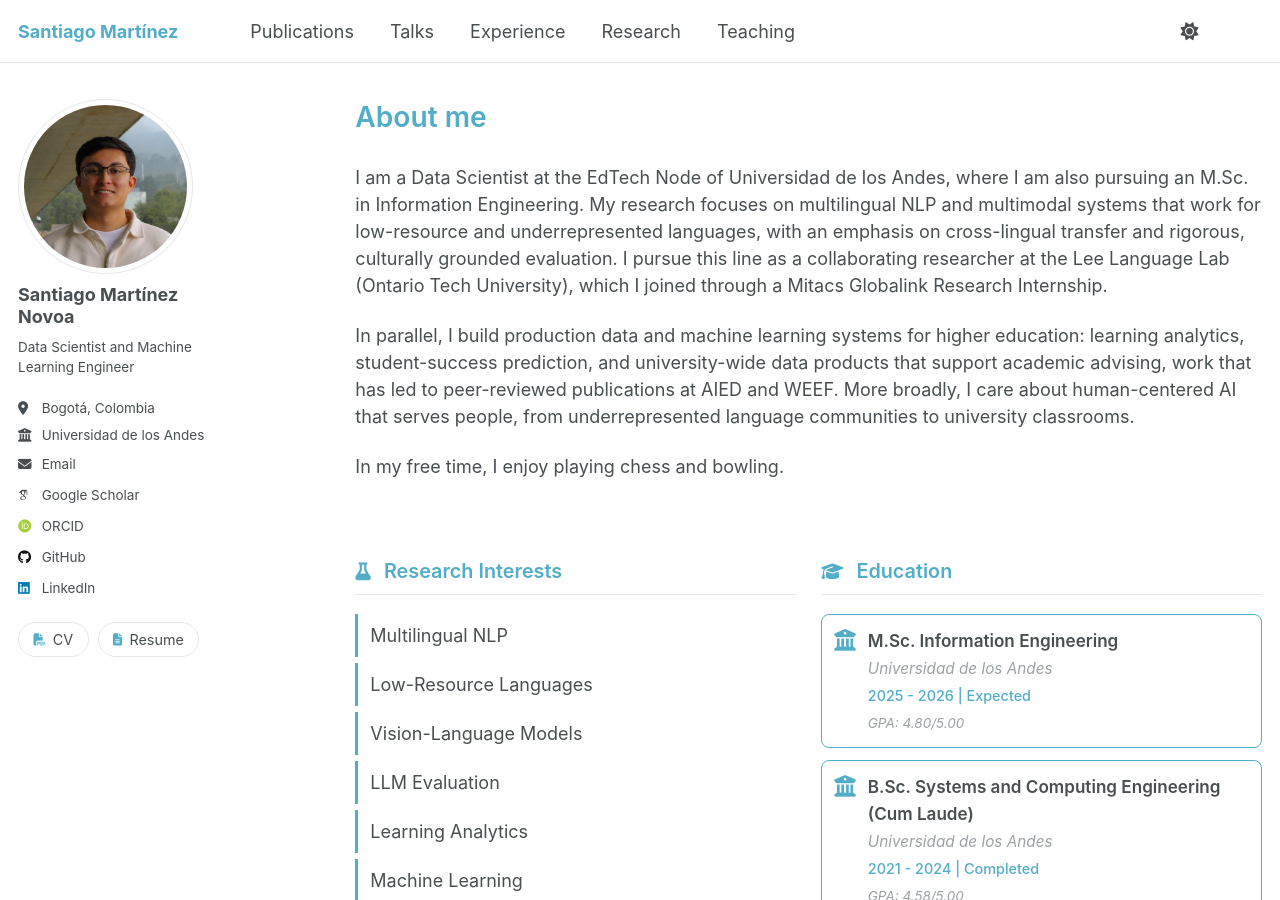
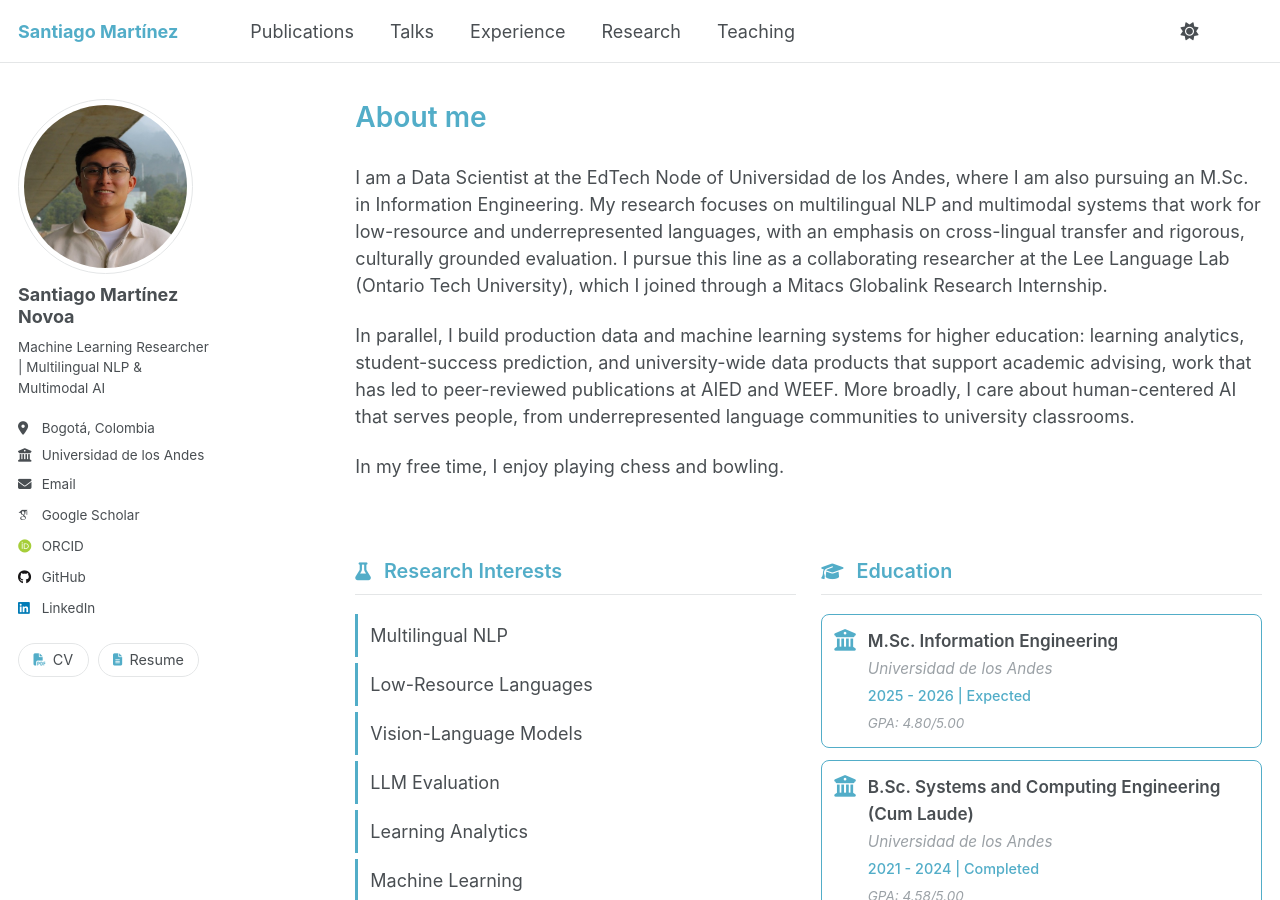
Before and after one commit to SantiagoM99/SantiagoM99.github.io, a Jekyll site: the page built from _pages/about.md, in a window 1280 px wide and 900 px high. Built offline with Jekyll 4.4.1, drawn with Linux system fonts in a browser that asks for light colours; some web fonts are replaced; a script that is not in the unit is left out.

Commit message:
Sync the research headline from My-CV
Sidebar bio and personal.title now read "Machine Learning Researcher | Multilingual NLP & Multimodal AI"; cv.json/cv.yml at v1.4 and both PDFs refreshed.

```diff
--- a/_config.yml
+++ b/_config.yml
@@ -25,7 +25,7 @@ author:
   avatar           : "profile-avatar.jpg"
   name             : "Santiago Martínez Novoa"
   pronouns         : # example: "she/her"
-  bio              : "Data Scientist and Machine Learning Engineer"
+  bio              : "Machine Learning Researcher | Multilingual NLP & Multimodal AI"
   location         : "Bogotá, Colombia"
   employer         : "Universidad de los Andes"
   uri              : # URL
```
Also changed, not shown: _data/cv.json (+4 -4 lines), _data/cv.yml (+4 -4 lines), 2 other files.
